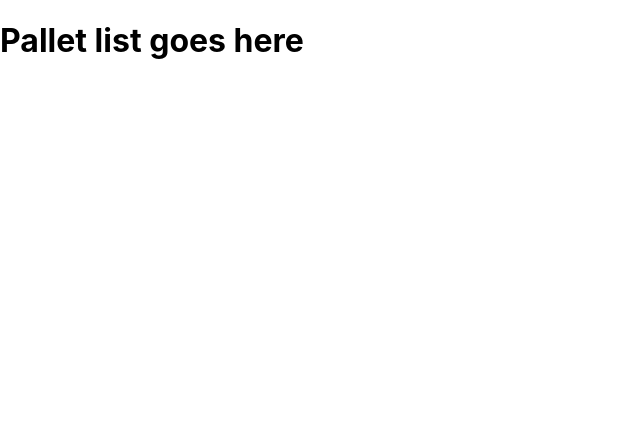
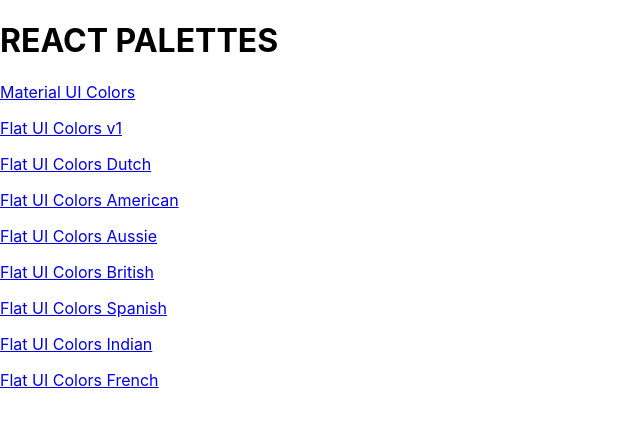
Before and after one commit to MilenaMar/ColorPalette, a React (Create React App) app in the folder color-pallet/: page / in a window 1280 px wide. Shown: the top 424 px of the page, without its empty margins (0-640 px from the left). Built offline with nearby package versions, Linux system fonts and the light colour scheme.

Commit message:
homepage routes

```diff
--- a/color-pallet/src/App.js
+++ b/color-pallet/src/App.js
@@ -1,5 +1,6 @@
 import React, {Component} from "react";
 import Palette from "./palette";
+import HomePage from './homePage'
 import { Route, Switch } from "react-router-dom";
 import seedsColors from "./SeedsColors";
 import { generatePalette } from "./colorHelpers";
@@ -15,7 +16,7 @@
  render () {
   return (
     <Switch>
-      <Route exact path="/" render={()=> <h1>Pallet list goes here</h1>} />
+      <Route exact path="/" render={()=> <HomePage palettes={seedsColors}/>} />
       <Route exact path="/palette/:id"
       render={ routerProps=> (<Palette
       palette={generatePalette(this.findPalette(routerProps.match.params.id))} />)} />
--- a/color-pallet/src/SeedsColors.js
+++ b/color-pallet/src/SeedsColors.js
@@ -8,6 +8,7 @@
       { name: "pink", color: "#E91E63" },
       { name: "purple", color: "#9C27B0" },
       { name: "deeppurple", color: "#673AB7" },
+      { name: "indigo", color: "#4B0082" },
       { name: "indigo", color: "#3F51B5" },
       { name: "blue", color: "#2196F3" },
       { name: "lightblue", color: "#03A9F4" },
@@ -22,8 +23,8 @@
       { name: "deeporange", color: "#FF5722" },
       { name: "brown", color: "#795548" },
       { name: "grey", color: "#9E9E9E" },
-        { name: "bluegrey", color: "#607D8B" }
-      ]
+      { name: "bluegrey", color: "#607D8B" },
+    ],
   },
   {
     paletteName: "Flat UI Colors v1",
@@ -49,8 +50,8 @@
       { name: "Pumpkin", color: "#d35400" },
       { name: "Pomegranate", color: "#c0392b" },
       { name: "Silver", color: "#bdc3c7" },
-        { name: "Asbestos", color: "#7f8c8d" }
-      ]
+      { name: "Asbestos", color: "#7f8c8d" },
+    ],
   },
   {
     paletteName: "Flat UI Colors Dutch",
@@ -76,8 +77,8 @@
       { name: "TurkishAqua", color: "#006266" },
       { name: "20000LeaguesUnderTheSea", color: "#1B1464" },
       { name: "CircumorbitalRing", color: "#5758BB" },
-        { name: "MagentaPurple", color: "#6F1E51" }
-      ]
+      { name: "MagentaPurple", color: "#6F1E51" },
+    ],
   },
   {
     paletteName: "Flat UI Colors American",
@@ -103,8 +104,8 @@
       { name: "OrangeVille", color: "#e17055" },
       { name: "Chi-Gong", color: "#d63031" },
       { name: "PrunusAvium", color: "#e84393" },
-        { name: "DraculaOrchid", color: "#2d3436" }
-      ]
+      { name: "DraculaOrchid", color: "#2d3436" },
+    ],
   },
   {
     paletteName: "Flat UI Colors Aussie",
@@ -130,8 +131,8 @@
       { name: "SteelPink", color: "#be2edd" },
       { name: "Blurple", color: "#4834d4" },
       { name: "DeepCove", color: "#130f40" },
-        { name: "WizardGrey", color: "#535c68" }
-      ]
+      { name: "WizardGrey", color: "#535c68" },
+    ],
   },
   {
     paletteName: "Flat UI Colors British",
@@ -157,8 +158,8 @@
       { name: "HintOfPensive", color: "#dcdde1" },
       { name: "ChainGangGrey", color: "#718093" },
       { name: "PicoVoid", color: "#192a56" },
-        { name: "ElectroMagnetic", color: "#2f3640" }
-      ]
+      { name: "ElectroMagnetic", color: "#2f3640" },
+    ],
   },
   {
     paletteName: "Flat UI Colors Spanish",
@@ -184,8 +185,8 @@
       { name: "ChileanFire", color: "#cd6133" },
       { name: "GreyPorcelain", color: "#84817a" },
       { name: "AlamedaOchre", color: "#cc8e35" },
-        { name: "Desert", color: "#ccae62" }
-      ]
+      { name: "Desert", color: "#ccae62" },
+    ],
   },
   {
     paletteName: "Flat UI Colors Indian",
@@ -211,8 +212,8 @@
       { name: "EndingNavyBlue", color: "#182C61" },
       { name: "SasquatchSocks", color: "#FC427B" },
       { name: "PineGlade", color: "#BDC581" },
-        { name: "HighlighterLavender", color: "#82589F" }
-      ]
+      { name: "HighlighterLavender", color: "#82589F" },
+    ],
   },
   {
     paletteName: "Flat UI Colors French",
@@ -238,7 +239,7 @@
       { name: "JalapenoRed", color: "#b71540" },
       { name: "DarkSapphire", color: "#0c2461" },
       { name: "ForestBlues", color: "#0a3d62" },
-        { name: "ReefEncounter", color: "#079992" }
-      ]
-    }
+      { name: "ReefEncounter", color: "#079992" },
+    ],
+  },
 ];
--- /dev/null
+++ b/color-pallet/src/homePage.js
@@ -0,0 +1,20 @@
+import React, {Component} from 'react'
+import {Link} from 'react-router-dom'
+
+
+class HomePage extends Component {
+    render() {
+     const {palettes}= this.props
+        return (
+        <div>
+            <h1>REACT PALETTES</h1>
+            {palettes.map((palette)=>(
+                <p>
+               <Link to={`/palette/${palette.id}`}>{palette.paletteName}</Link>
+                </p> )) }
+        </div>
+        )
+    }
+}
+
+export default HomePage;
--- a/color-pallet/src/navBar.js
+++ b/color-pallet/src/navBar.js
@@ -1,4 +1,5 @@
 import React, { Component } from "react";
+import {Link} from 'react-router-dom'
 import Select from '@material-ui/core/Select'
 import MenuItem from '@material-ui/core/MenuItem';
 import Snackbar from '@material-ui/core/Snackbar';
@@ -29,7 +30,7 @@
     return (
       <nav className="nav-bar">
         <div className="logo">
-          <a href="#">ReactColorPick</a>
+        <Link to='/'>ReactColorPick</Link>
         </div>
         <div className="slider-container">
           <span>Level: {level}</span>
```
Lines whose indentation alone changed are shown as unchanged.
